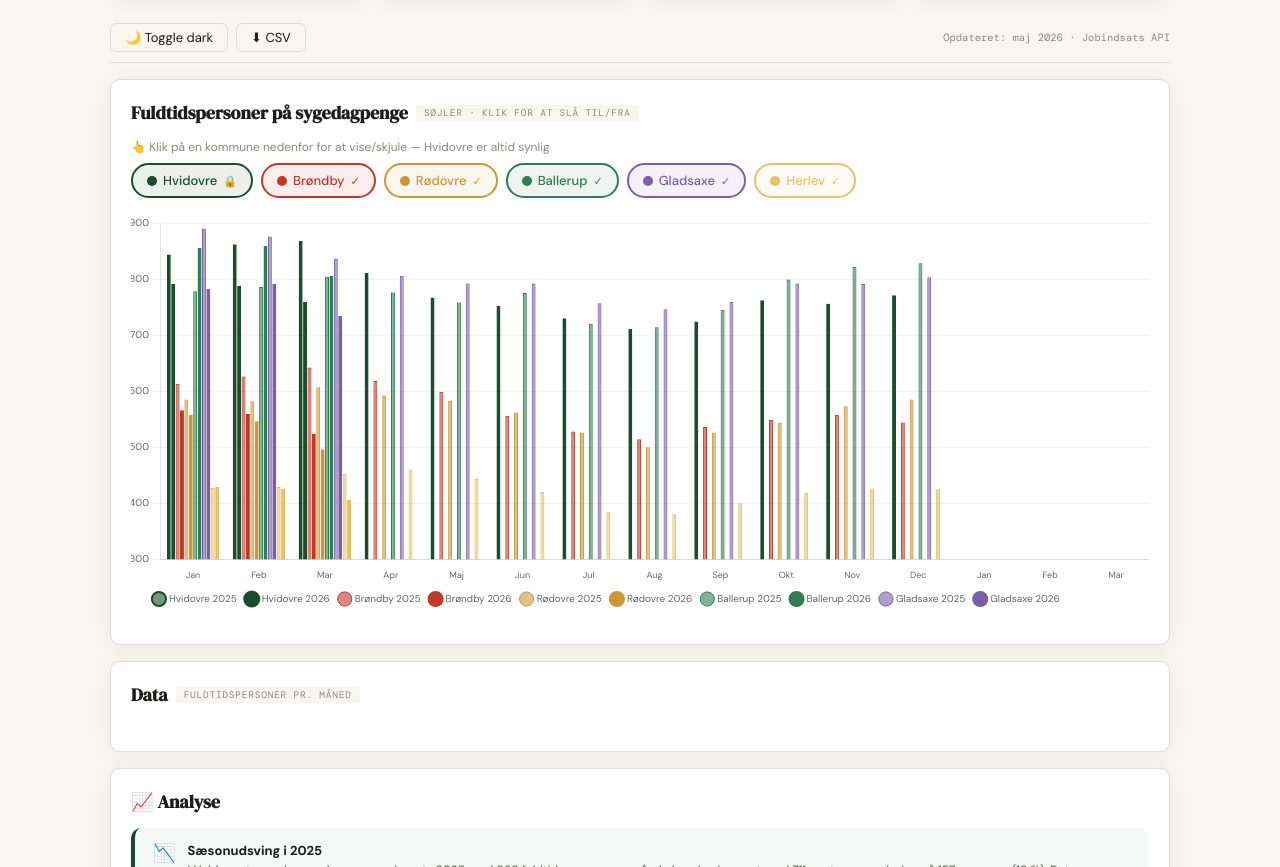
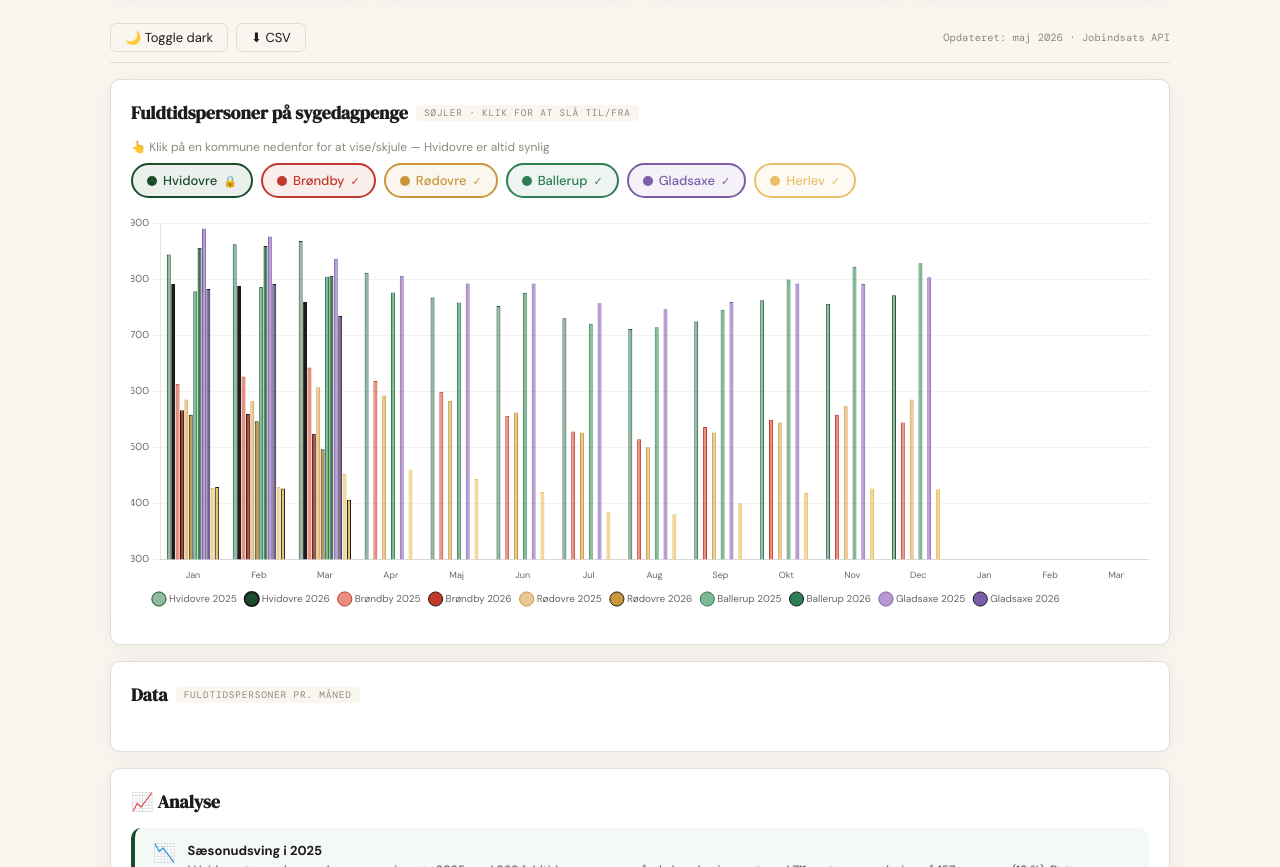
Before and after one commit to henrikastrup1/sygedagpenge-hvidovre, a plain HTML site: page index.html in a window 1280 px wide. Shown: the part 233-1100 px from the top of the page. Drawn offline with nearby package versions, Linux system fonts and the light colour scheme.

Commit message:
Clearer 2025 vs 2026 colors

```diff
--- a/index.html
+++ b/index.html
@@ -113,6 +113,7 @@ tr:hover td{background:rgba(46,125,84,.04)}
 
 <script>
 const CLR={"Hvidovre":"#1A4D2E","Brøndby":"#C0392B","Rødovre":"#C9973A","Ballerup":"#2E7D54","Gladsaxe":"#7B5EA7","Herlev":"#E8C06A"};
+const CLR_LYS={"Hvidovre":"#8FBAA0","Brøndby":"#E89080","Rødovre":"#E8C996","Ballerup":"#7FB892","Gladsaxe":"#B898D4","Herlev":"#F2D896"};
 const ALL=["Hvidovre","Brøndby","Rødovre","Ballerup","Gladsaxe","Herlev"];
 const ALL_LABELS=["Jan","Feb","Mar","Apr","Maj","Jun","Jul","Aug","Sep","Okt","Nov","Dec","Jan","Feb","Mar"];
 
@@ -157,20 +158,19 @@ const d=RAW[k];
 ds.push({
 label:k+" 2025",
 data:idx2025.map(i=>d[i]),
-backgroundColor:CLR[k]+"99",
+backgroundColor:CLR_LYS[k],
 borderColor:CLR[k],
-borderWidth:k==="Hvidovre"?2:1,
-order:k==="Hvidovre"?1:2,
+borderWidth:1,
 barPercentage:.9,
-categoryPercentage:.8
+categoryPercentage:.8,
+borderDash:[2,2]
 });
 ds.push({
 label:k+" 2026",
 data:idx2026.map(i=>d[i]),
 backgroundColor:CLR[k],
-borderColor:CLR[k],
-borderWidth:k==="Hvidovre"?3:2,
-order:k==="Hvidovre"?1:2,
+borderColor:"#1C1C1A",
+borderWidth:k==="Hvidovre"?2:1,
 barPercentage:.9,
 categoryPercentage:.8
 });
```
